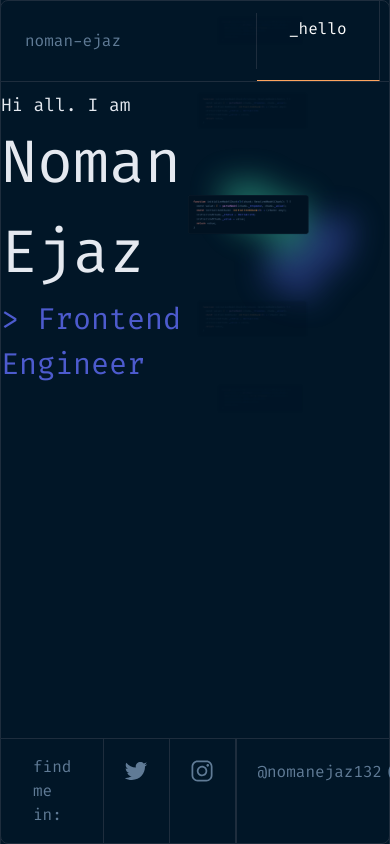
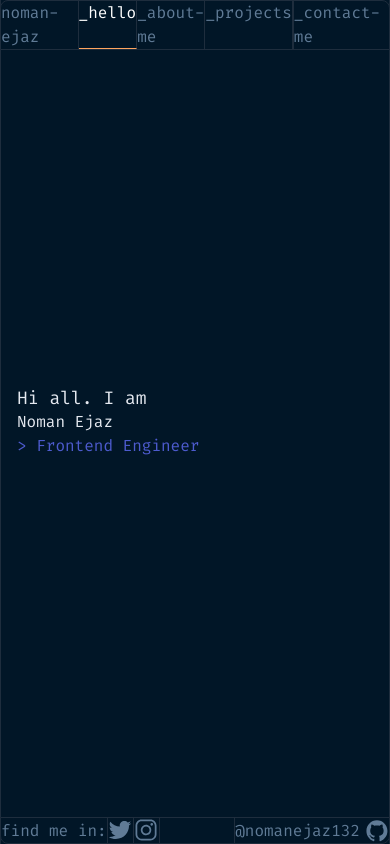
Before and after one commit to nomanejaz132/nomanejaz-portfolio, a Next.js app: page / in a window 390 px wide. Built offline with nearby package versions, Linux system fonts and the light colour scheme.

Commit message:
tab responsive done

```diff
--- a/components/Footer.tsx
+++ b/components/Footer.tsx
@@ -9,7 +9,7 @@ const Footer = () => {
     <div className="bg-primary-2 border border-line-1 rounded-b-lg fixed bottom-0 w-full">
       <div className="flex flex-row justify-between w-full">
         <ul className="flex">
-          <li className="px-8 py-4 flex items-center border-r border-line-1 font-firacode text-secondary-1">
+          <li className="md:px-4 md:py-2 lg:px-8 lg:py-4 flex items-center border-r border-line-1 md:text-sm lg:text-base font-firacode text-secondary-1">
             find me in:
           </li>
           <li className="border-r border-line-1">
@@ -17,7 +17,7 @@ const Footer = () => {
               href="https://twitter.com/nomanejaz132"
               target="noopener"
               aria-label="Twitter Icon"
-              className="p-5 flex items-center group"
+              className="md:p-3 lg:p-5 flex items-center group"
             >
               <TwitterIcon />
             </a>
@@ -27,16 +27,16 @@ const Footer = () => {
               href="https://www.instagram.com/nomanejaz32/"
               target="noopener"
               aria-label="Instagram Icon"
-              className="p-5 flex items-center group"
+              className="md:p-3 lg:p-5 flex items-center group"
             >
               <InstagramIcon />
             </a>
           </li>
         </ul>
         <ul className="flex">
-          <li className="border-l border-line-1 font-firacode text-secondary-1 hover:text-white">
+          <li className="border-l border-line-1 md:text-sm lg:text-base font-firacode text-secondary-1 hover:text-white">
             <a
-              className="p-5 flex items-center group transition-colors duration-300 ease-in-out"
+              className="md:p-3 lg:p-5 flex items-center group transition-colors duration-300 ease-in-out"
               href="https://github.com/nomanejaz132"
               target="noopener"
             >
--- a/components/Header.tsx
+++ b/components/Header.tsx
@@ -9,10 +9,10 @@ const Header = () => {
     <div className="bg-primary-2 border border-line-1 rounded-t-lg fixed w-full">
       <div className="w-full flex flex-row items-center">
         <ul>
-          <li className="w-64 border-r border-line-1">
+          <li className="md:w-36 lg:w-64 border-r border-line-1">
             <Link
               href="/"
-              className="pl-6 py-4 flex items-center text-secondary-1 font-firacode"
+              className="md:pl-3 md:py-2 lg:pl-6 lg:py-4 flex items-center md:text-sm lg:text-base text-secondary-1 font-firacode"
             >
               noman-ejaz
             </Link>
@@ -21,48 +21,60 @@ const Header = () => {
         <div className="flex flex-row justify-between w-full">
           <ul className="flex">
             <li
-              className={`border-r border-line-1 font-firacode transition-colors duration-700 ease-in-out ${
+              className={`border-r border-line-1 md:text-sm lg:text-base font-firacode transition-colors duration-700 ease-in-out ${
                 router.asPath === "/"
                   ? "text-white border-b border-b-accent-1"
                   : "text-secondary-1"
               }`}
             >
-              <Link className="px-8 py-4 flex items-center" href="/">
+              <Link
+                className="md:px-4 md:py-2 lg:px-8 lg:py-4 flex items-center"
+                href="/"
+              >
                 _hello
               </Link>
             </li>
             <li
-              className={`border-r border-line-1 font-firacode transition-colors duration-700 ease-in-out ${
+              className={`border-r border-line-1 md:text-sm lg:text-base font-firacode transition-colors duration-700 ease-in-out ${
                 router.asPath === "/about"
                   ? "text-white border-b border-b-accent-1"
                   : "text-secondary-1"
               }`}
             >
-              <Link className="px-8 py-4 flex items-center" href="/about">
+              <Link
+                className="md:px-4 md:py-2 lg:px-8 lg:py-4 flex items-center"
+                href="/about"
+              >
                 _about-me
               </Link>
             </li>
             <li
-              className={`border-r border-line-1 font-firacode transition-colors duration-700 ease-in-out ${
+              className={`border-r border-line-1 md:text-sm lg:text-base font-firacode transition-colors duration-700 ease-in-out ${
                 router.asPath === "/projects"
                   ? "text-white border-b border-b-accent-1"
                   : "text-secondary-1"
               }`}
             >
-              <Link className="px-8 py-4 flex items-center" href="/projects">
+              <Link
+                className="md:px-4 md:py-2 lg:px-8 lg:py-4 flex items-center"
+                href="/projects"
+              >
                 _projects
               </Link>
             </li>
           </ul>
           <ul className="flex">
             <li
-              className={`border-l border-line-1 font-firacode text-secondary-1 transition-colors duration-700 ease-in-out ${
+              className={`border-l border-line-1 md:text-sm lg:text-base font-firacode text-secondary-1 transition-colors duration-700 ease-in-out ${
                 router.asPath === "/contact"
                   ? "text-white border-b border-b-accent-1"
                   : "text-secondary-1"
               }`}
             >
-              <Link className="px-8 py-4 flex items-center" href="/contact">
+              <Link
+                className="md:px-4 md:py-2 lg:px-8 lg:py-4 flex items-center"
+                href="/contact"
+              >
                 _contact-me
               </Link>
             </li>
--- a/pages/index.tsx
+++ b/pages/index.tsx
@@ -4,24 +4,27 @@ import CodeSnippet from "../public/code-snippet.png";
 export default function Home() {
   return (
     <div className="border-x border-line-1 bg-primary-2 h-screen overflow-hidden">
-      <div className="container mx-auto lg:px-12 xl:px-24 2xl:px-32">
-        <div className="flex justify-between items-center">
+      <div className="container mx-auto px-4 sm:px-0 md:px-6 lg:px-12 xl:px-24 2xl:px-32 h-full">
+        <div className="flex justify-between items-center h-full">
           <div>
             <span className="text-secondary-5 text-lg font-firacode font-normal leading-6">
               Hi all. I am
             </span>
-            <h1 className="text-secondary-5 text-6xl font-firacode font-normal leading-normal">
+            <h1 className="text-secondary-5 md:text-5xl lg:text-6xl font-firacode font-normal md:leading-normal lg:leading-[80px]">
               Noman Ejaz
             </h1>
-            <p className="text-gradients-1 text-3xl font-firacode font-medium leading-normal">
+            <p className="text-gradients-1 md:text-2xl lg:text-3xl font-firacode font-medium leading-normal">
               {">"} Frontend Engineer
             </p>
           </div>
           <div
-            className="creatives xl:h-[600px] xl:w-[600px] 2xl:h-[800px] 2xl:w-[800px]"
+            className="creatives md:h-[400px] md:w-[400px] lg:h-[500px] lg:w-[500px] xl:h-[600px] xl:w-[600px] 2xl:h-[800px] 2xl:w-[800px]"
             data-creative
           >
-            <div data-creative className="translate-y-[-17px]">
+            <div
+              data-creative
+              className="md:translate-y-[-100px] lg:translate-y-[-150px] xl:translate-y-[-120px] 2xl:translate-y-[-17px]"
+            >
               <div className="creative-card" data-creative-card data-creative>
                 <div data-creative-card>
                   <Image
--- a/styles/globals.css
+++ b/styles/globals.css
@@ -55,30 +55,6 @@
     max-width: 100%;
     /* -webkit-transform: translateY(-27.5%);
     transform: translateY(-28.5%); */
-  }
-  @media screen and (max-width: 1360px) {
-    .creatives[data-creative] {
-      -webkit-transform: unset;
-      transform: unset;
-    }
-  }
-  @media screen and (max-width: 960px) {
-    .creatives[data-creative] {
-      width: 100%;
-    }
-    .creatives > div[data-creative] {
-      width: 100%;
-    }
-  }
-  @media screen and (max-width: 600px) {
-    .creatives[data-creative] {
-      -webkit-transform: translateY(0);
-      transform: translateY(0);
-      height: 480px;
-    }
-    .creatives > div[data-creative] {
-      height: 480px;
-    }
   }
   .creative-card[data-creative-card] {
     display: -webkit-box;
```
